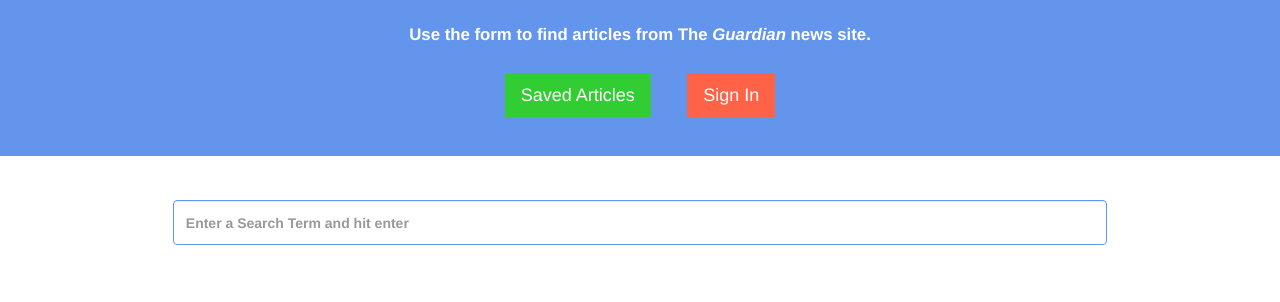
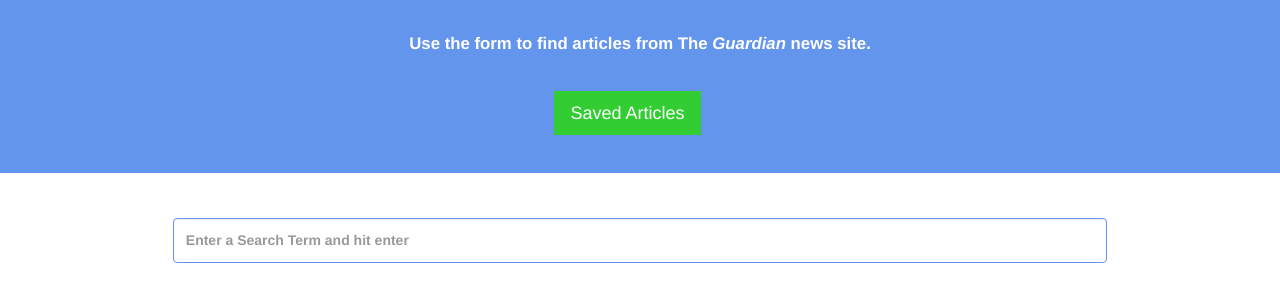
Before and after one commit to kkindorf/guardian, a website: page public/index.html in a window 1280 px wide. Shown: the part 84-386 px from the top of the page. Drawn offline with nearby package versions, Linux system fonts and the light colour scheme.

Commit message:
removed sign in button for now

```diff
--- a/public/index.css
+++ b/public/index.css
@@ -12,7 +12,6 @@
   padding-top:1.2%;
   margin: auto;
   text-align: center;
-  max-width: 65%;
 
 }
 .title{
@@ -37,7 +36,6 @@
   border: none;
 }
 .sign-in{
-  margin-left:2%;
   border-radius: 0;
   background: #FF6347;
   border: none;
@@ -50,10 +48,7 @@
   background-color: #32CD32;
   border: none;
 }
-.sign-in:hover{
-  background-color: #FF6347;
-  border: none;
-}
+
 .form{
   font-weight: bold;
   padding: 3.5%;
--- a/public/index.html
+++ b/public/index.html
@@ -17,7 +17,6 @@
            <p class="description">Use the form to find articles from The <em>Guardian</em> news site.</p>
            <div class="button-wrap">
               <button class="btn btn-primary btn-lg saved" role="button">Saved Articles</button>
-              <button class="btn btn-primary btn-lg sign-in" role="button">Sign In</button>
            </div>
         </div>
        </div>
```
